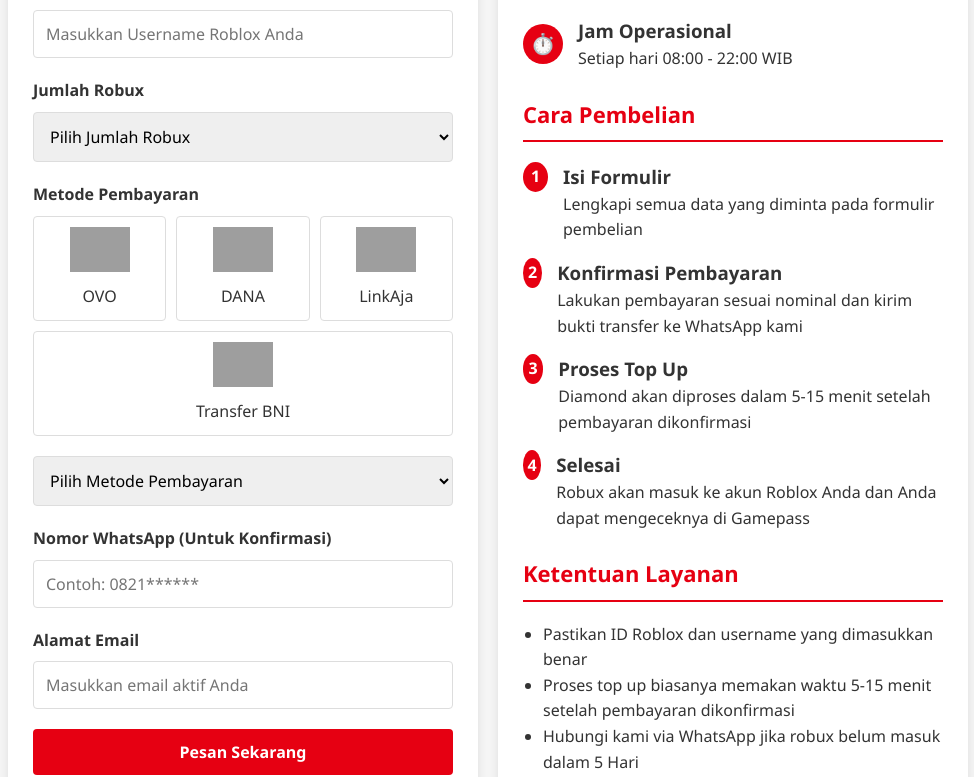
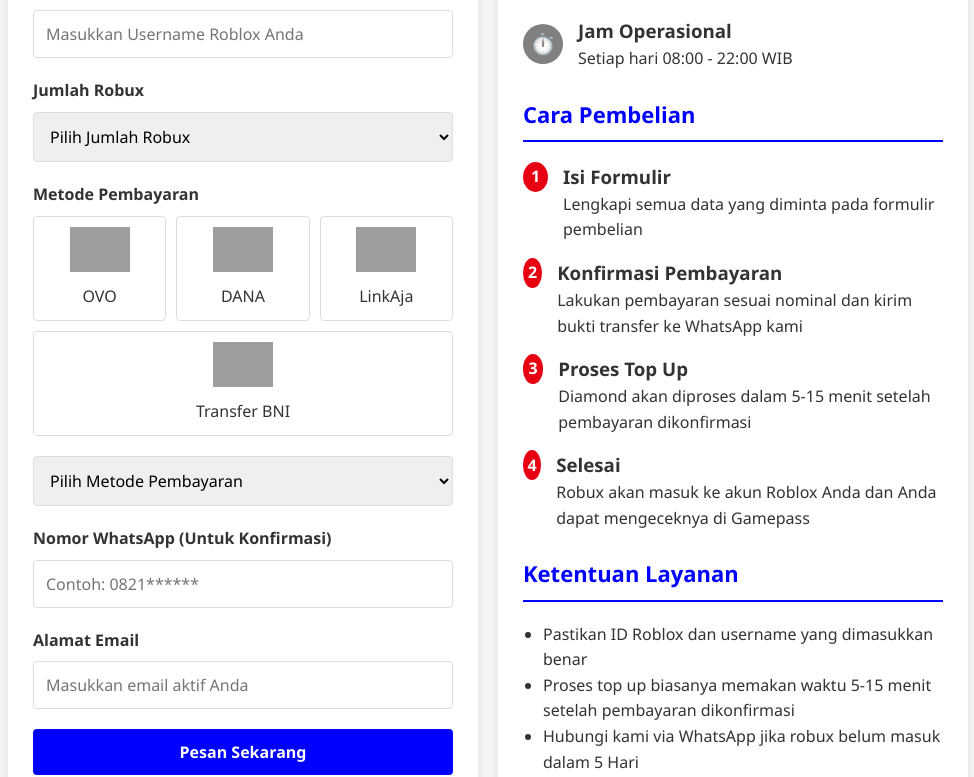
Before and after one commit to VeldavAyrues/Profil, a plain HTML site: page topup.html in a window 1280 px wide. Shown: the part 468-1245 px from the top of the page, without its empty margins (152-1126 px from the left). Drawn offline with Linux system fonts and the light colour scheme; grey boxes are pictures that could not be loaded.

Commit message:
Add files via upload

```diff
--- a/topup.html
+++ b/topup.html
@@ -69,10 +69,10 @@
         }
 
         h2 {
-            color: #e60012;
+            color: blue;
             margin-bottom: 20px;
             font-size: 22px;
-            border-bottom: 2px solid #e60012;
+            border-bottom: 2px solid blue;
             padding-bottom: 8px;
         }
 
@@ -95,7 +95,7 @@
         }
 
         .btn {
-            background-color: #e60012;
+            background-color: blue;
             color: white;
             border: none;
             padding: 12px 20px;
@@ -108,7 +108,7 @@
         }
 
         .btn:hover {
-            background-color: #c5000f;
+            background-color: gray;
         }
 
         .payment-methods {
@@ -130,7 +130,7 @@
         }
 
         .payment-method:hover {
-            border-color: #e60012;
+            border-color: blue;
         }
 
         .payment-method img {
@@ -152,7 +152,7 @@
         .contact-icon {
             width: 40px;
             height: 40px;
-            background-color: #e60012;
+            background-color: gray;
             color: white;
             border-radius: 50%;
             display: flex;
```
Also changed, not shown: index.html (+1 -1 lines), katalog.html (+2 -2 lines).
